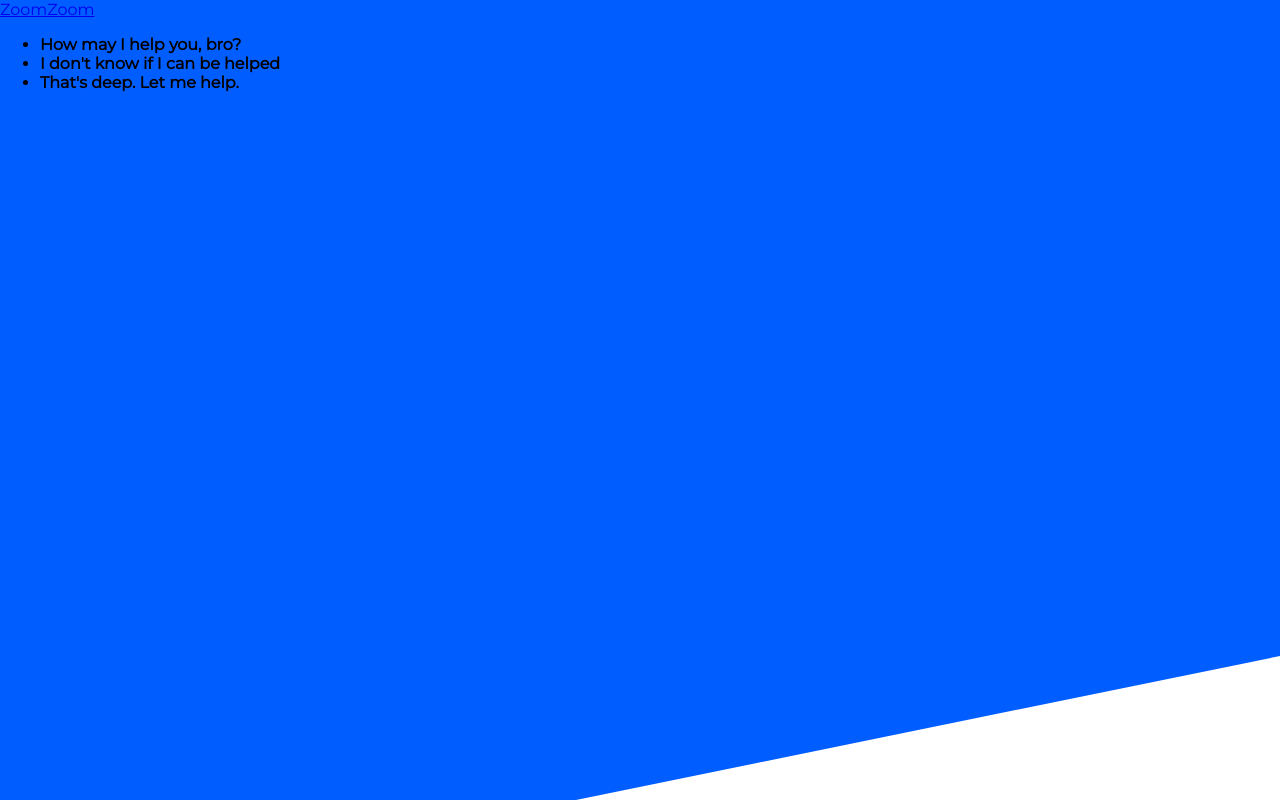
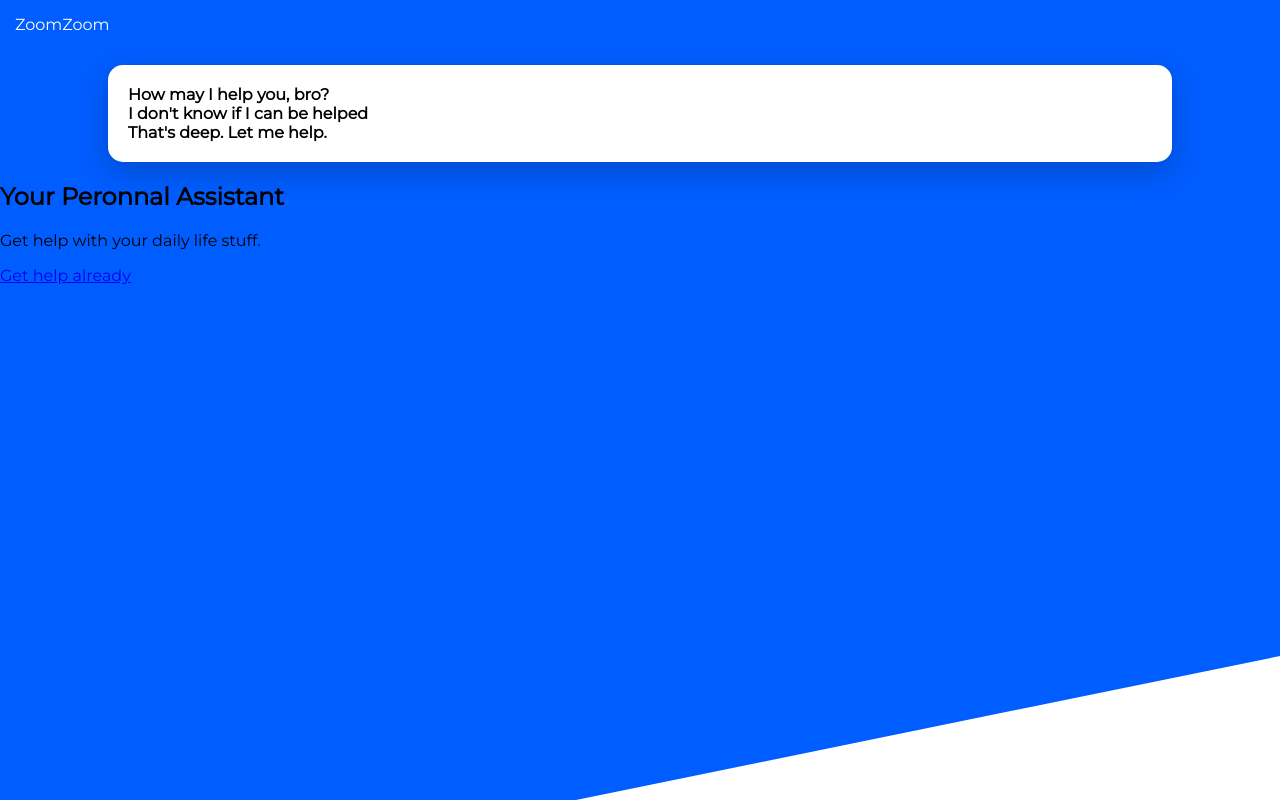
Before and after one commit to christttto/sassy, a plain HTML site: page index.html in a window 1280 px wide. Drawn offline with Linux system fonts and the light colour scheme.

Commit message:
css styling

```diff
--- a/css/main.scss
+++ b/css/main.scss
@@ -3,6 +3,14 @@ $colors: (
   primary: #005dff,
   accent: #fff6bb
 );
+
+$padding: 15px;
+$borders: 15px;
+
+@function color($color-name) {
+  @return map-get($colors, $color-name);
+}
+
 body,
 html {
   height: 100%;
@@ -13,10 +21,35 @@ body {
 
   #bg {
     clip-path: polygon(100% 0, 100% 82%, 45% 100%, 0 100%, 0 0);
-    background-color: map-get($colors, primary);
+    background-color: color(primary);
     width: 100%;
     height: 100%;
     position: absolute;
     z-index: -1;
   }
+  header a {
+    color: #ffffff;
+    text-decoration: none;
+    padding: $padding;
+    display: block;
+    text-decoration: uppercase;
+  }
 }
+main {
+  section#card {
+    background: #ffffff;
+    padding: 20px;
+    margin: 1em auto;
+    border-radius: $borders;
+    box-shadow: 0 10px 30px rgba(0, 0, 0, 0.2);
+    width: 80%;
+  }
+  ul {
+    list-style-type: none;
+    margin: 0;
+    padding: 0;
+    li{
+        margin-b
+    }
+  }
+}
--- a/index.html
+++ b/index.html
@@ -29,7 +29,11 @@
           </li>
         </ul>
       </section>
-      <section id="card"></section>
+      <section id="primary">
+        <h1>Your Peronnal Assistant</h1>
+        <p>Get help with your daily life stuff.</p>
+        <a href="#">Get help already</a>
+      </section>
     </main>
   </body>
 </html>
```
Also changed, not shown: css/main.css, 1 other file.
